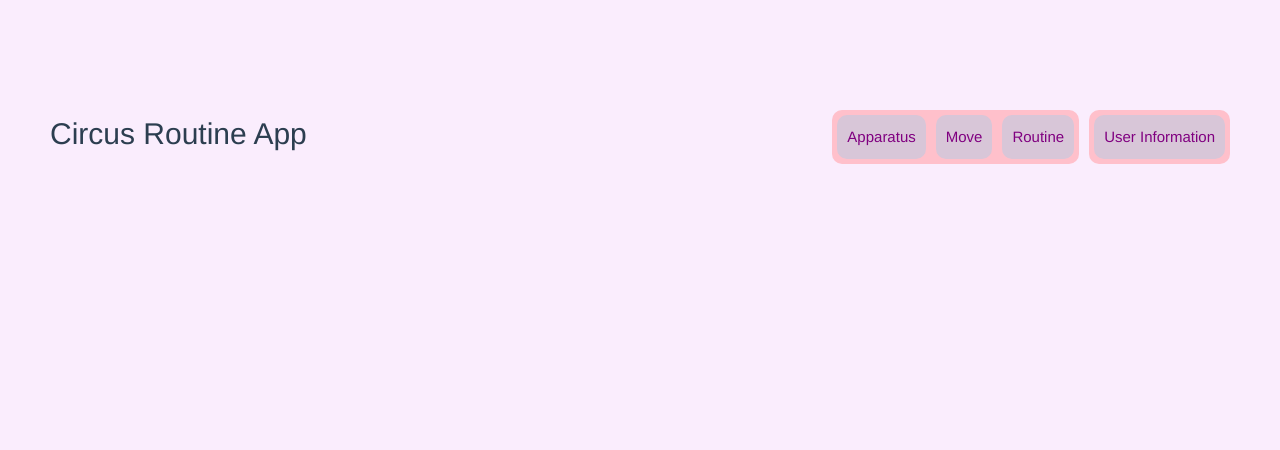
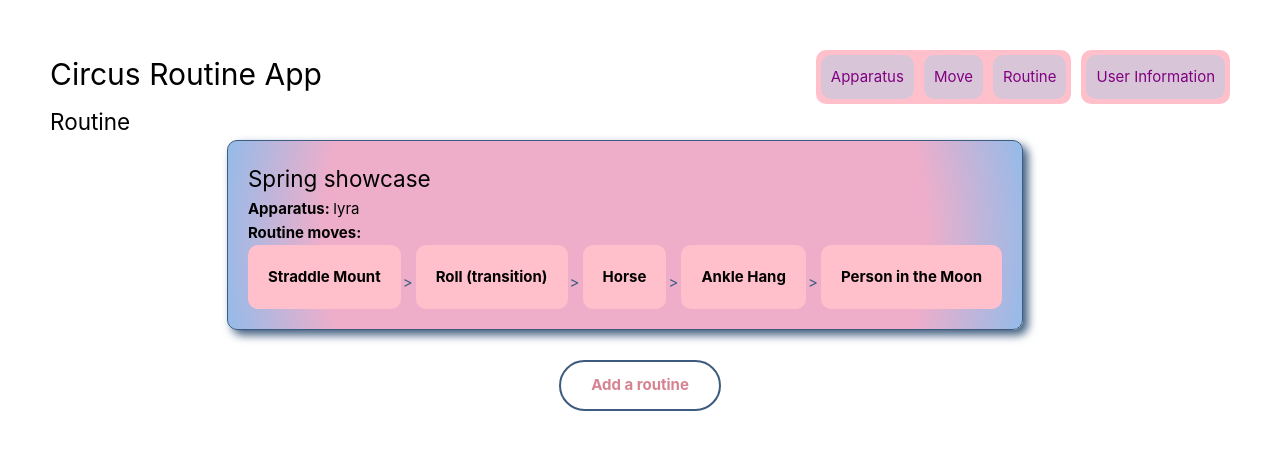
Before and after one commit to CompChimera/circus-movement-frontend, a Vue app: page /#/routine in a window 1280 px wide. Shown: the top 450 px of the page. Built offline with nearby package versions, Linux system fonts and the light colour scheme.

Commit message:
Tidying up route functionality and fixing move

```diff
--- a/src/App.vue
+++ b/src/App.vue
@@ -44,9 +44,9 @@ export default {
     <h1>Circus Routine App</h1>
     <nav class="navigation">
       <div class="circus-actions">
-        <a class="nav-item" v-bind:class="{}" href="#" @click.prevent="showApparatusPage">Apparatus</a>
-        <a class="nav-item" href="#" @click.prevent="showMovePage">Move</a>
-        <a class="nav-item" href="#" @click.prevent="showRoutinePage">Routine</a>
+        <router-link class="nav-item" v-bind:class="{}" to="/apparatus" >Apparatus</router-link>
+        <router-link class="nav-item" to="/move" >Move</router-link>
+        <router-link class="nav-item" to="/routine" >Routine</router-link>
       </div>
       <div class="user-actions">
         <a class="nav-item">User Information</a>
@@ -58,6 +58,8 @@ export default {
 </template>
 
 <style>
-
+strong {
+  font-weight: bold;
+}
 </style>
 ./views/RoutinePage.vue./views/HomePage.vue./views/ApparatusPage.vue
--- a/src/components/MoveCard.vue
+++ b/src/components/MoveCard.vue
@@ -1,9 +1,10 @@
 <script setup>
 import { ref, computed } from "vue";
-import { useMove } from "../composables/useMove";
+import { useMove, getMoveList } from "../composables/useMove";
 
   const props = defineProps({
-    moveId: Number
+      moveId: Number,
+      name: String
   })
   const vals = ref({
     message: 'Manage your aerial routine',
@@ -15,46 +16,17 @@ const props = defineProps({
     ]
   });
 
-  const moveStore = useMove();
-  console.log(moveStore);
-
-
+  const moveList = getMoveList();
 </script>
 
 <template>
-  <div id="app">
-    <!-- <h1>Aerial Routines</h1>
-    <div v-if="routineList.length > 0" class="routine__wrapper">
-      <div v-for="routine in routineList" :routine="routine" :key="`routine=${routine.id}`" class="routine___card">
-        <h2>{{routine.name}}</h2>
-        <p><strong>Apparatus: </strong>{{apparatusList[0].name}}</p>
-        <p><strong>Routine moves:</strong></p> -->
-        <div class="move-card__wrapper">
     <div class="move-card">
-            {{ useMove( moveId) }}
-          </div>
-        </div>
-
-      <!-- </div>
-    </div>
-    <div style="padding: 30px;">
-      <button @click="createRoutine">{{ routineAddButton }} </button>
-    </div> -->
-
+      {{ useMove( moveId, moveList ) }}
     </div>
 </template>
 
 <style>
-  body {
-    background-color: #faedfd;
-  }
-#app {
-  font-family: Avenir, Helvetica, Arial, sans-serif;
-  text-align: center;
-  color: #2c3e50;
-  margin-top: 60px;
 
-}
 
 a,
 button {
@@ -79,27 +51,7 @@ button {
     border: solid 2px pink;
 
   }
-  .routine__wrapper {
-    display: grid;
-    grid-auto-flow: row;
-    justify-content: center;
-    align-items: center;
-     gap: 30px;
 
-    @media (min-width: 750px) {
-      grid-template-columns: repeat(2, auto);
-    }
-  }
-  .routine___card {
-    background-color: #ffe4e9;
-    background: rgb(238,174,202);
-background: radial-gradient(circle, rgba(238,174,202,1) 74%, rgba(148,187,233,1) 100%);
-    border: 1px solid #3d5b7e;
-    border-radius: 10px;
-    padding: 20px;
-    box-shadow: 5px 5px 10px 0px #3d5b7e;
-
-  }
   .move-card__wrapper {
     display: grid;
     grid-auto-flow: column;
@@ -108,11 +60,12 @@ background: radial-gradient(circle, rgba(238,174,202,1) 74%, rgba(148,187,233,1)
   .move-card {
     background-color: pink;
     border-color: purple;
+    border-radius: 10px;
+    display:flex;
+    font-weight: bold;
     padding: 20px;
-    display:flex;
-    border-radius: 10px;
-    font-weight: bold;
     position: relative;
+
   }
 
   .move-card::after {
@@ -123,6 +76,7 @@ background: radial-gradient(circle, rgba(238,174,202,1) 74%, rgba(148,187,233,1)
     height: 10px;
     right: -12px;
     color: #3d5b7e;
+    top: 40%;
   }
 
   .move-card:last-child:after {
--- a/src/composables/useMove.js
+++ b/src/composables/useMove.js
@@ -1,29 +1,39 @@
-import { ref } from "vue";
+import { reactive } from "vue";
 
-const movesList = ref([
+export function getMoveList() {
+  return [
     {
       id: 1,
       name: "Straddle Mount",
       apparatus: 1
     },
-     {
+    {
       id: 2,
       name: "Horse",
       apparatus: 1
     },
-     {
+    {
       id: 3,
       name: "Roll (transition)",
       apparatus: 1
     },
-     {
+    {
       id: 4,
       name: "Ankle Hang",
       apparatus: 1
+    },
+    {
+      id: 5,
+      name: "Person in the Moon",
+      apparatus: 1
     }
-  ]);
+  ];
+}
 
   export function useMove(id, movesList) {
-    // const foundMove =
-    return movesList.find((move) => move.id === id);
+    const foundMove = movesList.find((move) => move.id === id);
+    if(foundMove && foundMove.name)
+      return foundMove.name
+    else
+      return '(Error finding move data)'
   }
--- a/src/views/RoutinePage.vue
+++ b/src/views/RoutinePage.vue
@@ -1,5 +1,5 @@
 <script setup>
-import { ref } from 'vue';
+import { ref, computed } from 'vue';
 import MoveCard from '../components/MoveCard.vue';
   const routineList =  ref([
         {
@@ -9,61 +9,63 @@ import MoveCard from '../components/MoveCard.vue';
           apparatus: 1
         }
       ]);
-    const apparatusList = ref([
+  const apparatusList = ref([
     {
       id: 1,
       name: "lyra"
     }
   ]);
+
+  // Functions
+  const createRoutine = () => {
+      let newRoutine = {
+          "id" : routineList.value.length + 1,
+          "name" : "New Routine " + (routineList.value.length + 1) ,
+          "apparatus" : routineList.value[0].apparatus
+      };
+      routineList.value.push(newRoutine);
+    }
+
+// Computed
+  const routineAddButton = computed(() => {
+      return routineList.length > 0 ? 'Add a routine to get started' : 'Add a routine'
+    });
 </script>
 
 <template>
   <main>
     <h2>Routine</h2>
-    <!-- <label for="email">Email</label>
-    <input type="email" />
-    <button>Continue with email</button> -->
-    <!-- <div v-for="routine in routineList">
 
-    </div> -->
-    <!-- <h1>Aerial Routines</h1> -->
     <div v-if="routineList.length > 0" class="routine__wrapper">
       <div v-for="routine in routineList" :routine="routine" :key="`routine=${routine.id}`" class="routine___card">
         <h2>{{routine.name}}</h2>
         <p><strong>Apparatus: </strong>{{apparatusList[0].name}}</p>
         <p><strong>Routine moves:</strong></p>
-        <div class="move-card__wrapper">
-          <div v-for="move in routine.moves" :move="move" :key="move.id" class="move-card">
-            <MoveCard id="move.id" />
-          </div>
+        <div v-if="routine.moves" class="move-card__wrapper">
+          <!-- <div v-for="(value, key) in routine.moves"  :key="`move=${moveId}`"> -->
+            <MoveCard :moveId="value" v-for="(value, key) in routine.moves"  :key="`move=${moveId}`"/>
+          <!-- </div> -->
         </div>
+        <div v-else class="move-card__wrapper">
+          <span>No moves for this routine yet</span>
+        </div>
+
 
       </div>
     </div>
-    <div style="padding: 30px;">
-      <button @click="createRoutine">{{ routineAddButton }} </button>
+    <div style="padding: 30px; text-align: center;">
+      <button @click="createRoutine">{{ routineAddButton }}</button>
     </div>
 
   </main> </template>
 
 <style>
 
-a,
+/* a,
 button {
   color: #d78291;
-}
+} */
 
-button {
-  background-color: #FFF;
-  border: solid 2px #3d5b7e;
-  border-radius: 2em;
-  font: inherit;
-  font-weight: bold;
-  padding: 0.75em 2em;
-  cursor: pointer;
-  -webkit-transition: all 1s; /* For Safari 3.0 to 6.0 */
-   transition: all 1s; /* For modern browsers */
-}
 
   button:hover{
     background-color: pink;
@@ -85,7 +87,7 @@ button {
   .routine___card {
     background-color: #ffe4e9;
     background: rgb(238,174,202);
-background: radial-gradient(circle, rgba(238,174,202,1) 74%, rgba(148,187,233,1) 100%);
+    background: radial-gradient(circle, rgba(238,174,202,1) 74%, rgba(148,187,233,1) 100%);
     border: 1px solid #3d5b7e;
     border-radius: 10px;
     padding: 20px;
@@ -97,7 +99,7 @@ background: radial-gradient(circle, rgba(238,174,202,1) 74%, rgba(148,187,233,1)
     grid-auto-flow: column;
     gap: 15px;
   }
-  .move-card {
+  /* .move-card {
     background-color: pink;
     border-color: purple;
     padding: 20px;
@@ -118,5 +120,6 @@ background: radial-gradient(circle, rgba(238,174,202,1) 74%, rgba(148,187,233,1)
   }
 
   .move-card:last-child:after {
-    content: '';
-  }</style>
+    content: ''; */
+  /* } */
+  </style>
```
Also changed, not shown: src/router.js (+6 -1 lines). Lines whose indentation alone changed are shown as unchanged.
